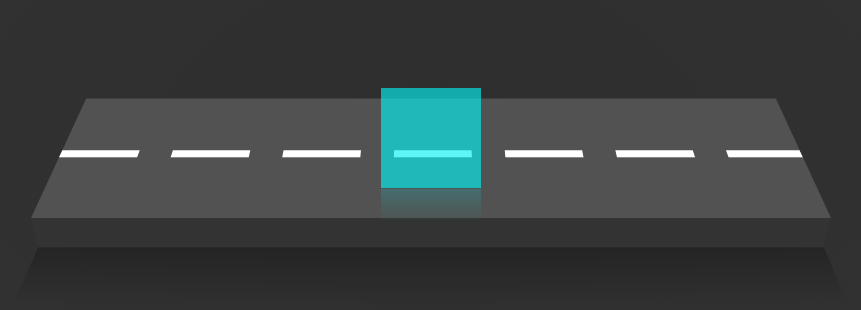
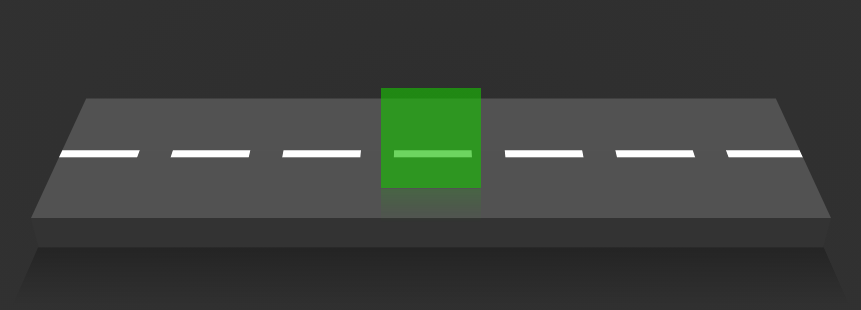
Before and after one commit to GarvainCampbell/Css-Animations, a plain HTML site: page RCube/index.html in a window 1280 px wide. Shown: the part 262-572 px from the top of the page, without its empty margins (209-1070 px from the left). Drawn offline with Linux system fonts and the light colour scheme.

Commit message:
Color Change

```diff
--- a/RCube/Rcube.css
+++ b/RCube/Rcube.css
@@ -88,7 +88,7 @@
     position: relative;
     width: 100px;
     height: 100px;
-    background: rgba(6, 243, 243, 0.644);
+    background: rgba(26, 190, 5, 0.637);
     transform-origin: bottom right;
     animation: animate 1s linear infinite;
 }
```
